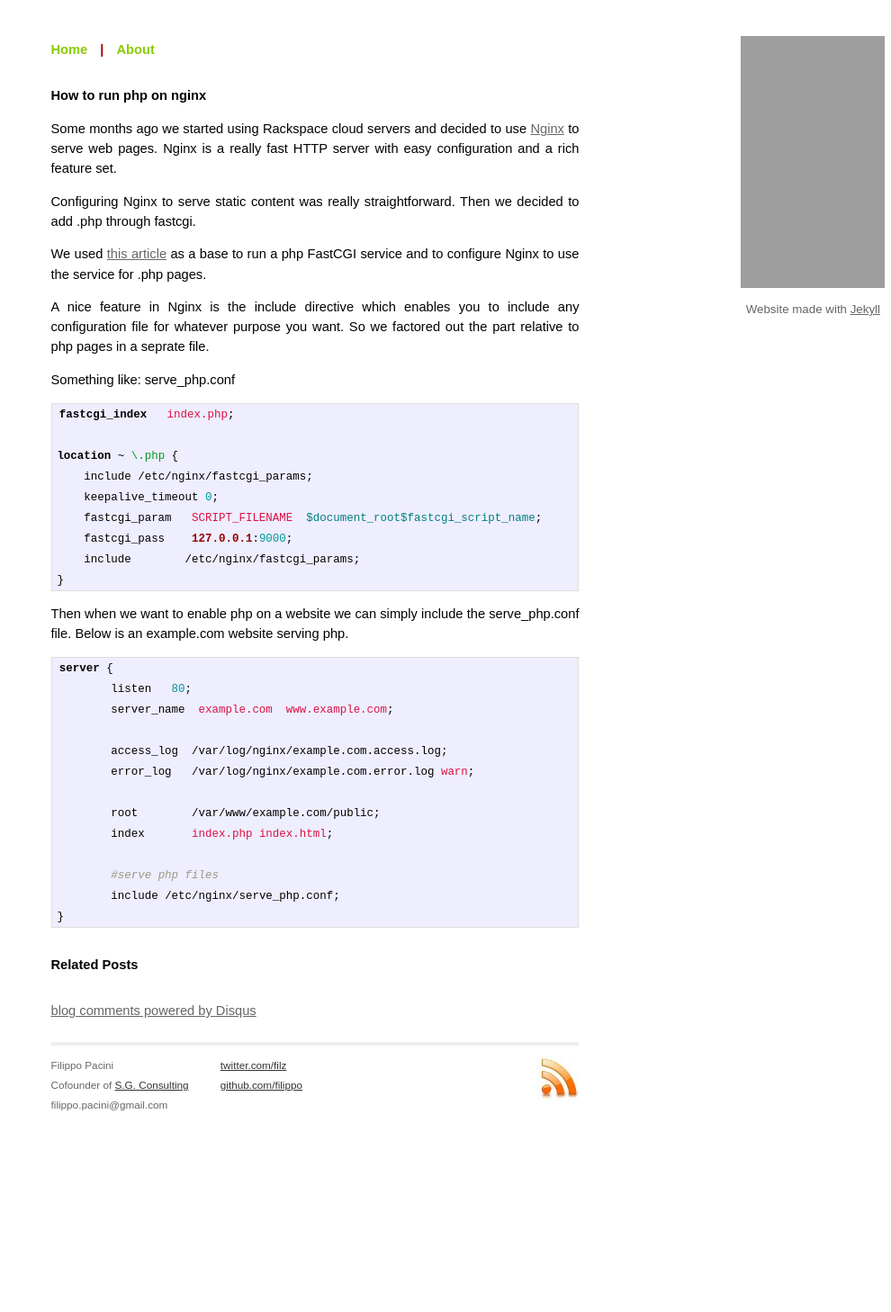
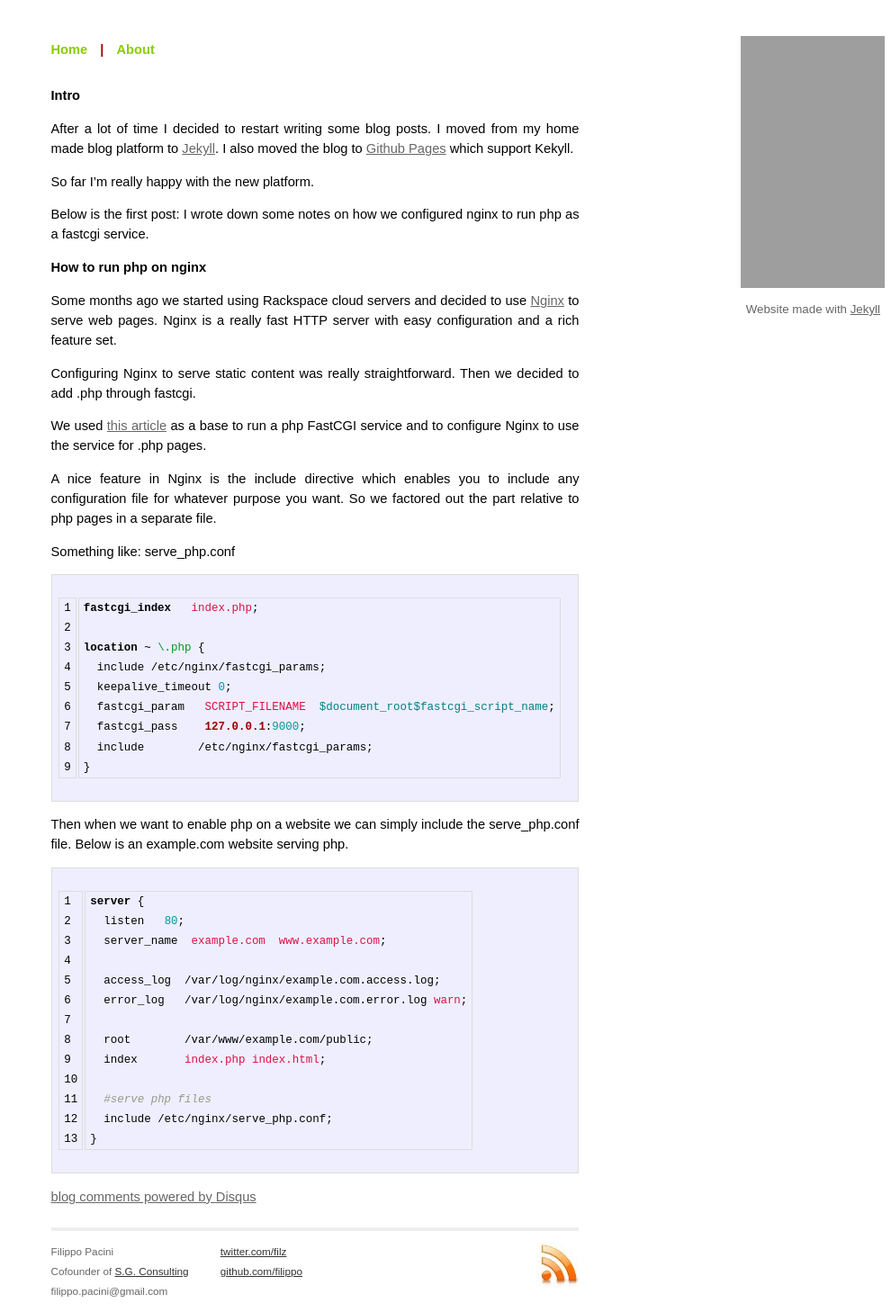
Before and after one commit to filippo/filippo.github.com, a Jekyll site: the page built from _posts/2010-11-16-how-to-run-php-on-nginx.md, in a window 1280 px wide. Shown: the whole page at 90% size, without its empty margins (290-1280 px from the left). Built offline with Jekyll 4.4.1, drawn with Linux system fonts in a browser that asks for light colours; Markdown is read by kramdown in place of the engine named in the settings; comment, search, counter and statistics services are not loaded; before the commit the page ends 1251 px from its top, so only the background shows below that; grey boxes are pictures that could not be loaded.

Commit message:
layout fixes

```diff
--- a/_layouts/default.html
+++ b/_layouts/default.html
@@ -18,6 +18,7 @@
 
   {{ content }}
 
+  <div class="clearer"></div>
   <footer class="footer">
     <div class="contact">
       <p>
--- a/_layouts/post.html
+++ b/_layouts/post.html
@@ -1,10 +1,11 @@
 ---
 layout: default
 ---
+<div class="clearer"></div>
 <div id="post">
 {{ content }}
 </div>
-
+<!--
 <div id="related">
   <h2>Related Posts</h2>
   <ul class="posts">
@@ -13,7 +14,7 @@
     {% endfor %}
   </ul>
 </div>
-
+-->
 <div id="disqus_thread"></div>
 <script type="text/javascript">
   /**
--- a/_posts/2010-11-16-how-to-run-php-on-nginx.md
+++ b/_posts/2010-11-16-how-to-run-php-on-nginx.md
@@ -3,6 +3,15 @@
 title: How to run php on nginx
 disqus_uid: how-to-run-php-on-nginx
 ---
+Intro
+================
+After a lot of time I decided to restart writing some blog posts.
+I moved from my home made blog platform to [Jekyll](https://github.com/mojombo/jekyll).
+I also moved the blog to [Github Pages](http://pages.github.com/) which support Kekyll.
+
+So far I'm really happy with the new platform.
+
+Below is the first post: I wrote down some notes on how we configured nginx to run php as a fastcgi service.
 
 {{ page.title }}
 ================
@@ -13,35 +22,35 @@
 
 We used [this article](http://tomasz.sterna.tv/2009/04/php-fastcgi-with-nginx-on-ubuntu/) as a base to run a php FastCGI service and to configure Nginx to use the service for .php pages.
 
-A nice feature in Nginx is the include directive which enables you to include any configuration file for whatever purpose you want. So we factored out the part relative to php pages in a seprate file.
+A nice feature in Nginx is the include directive which enables you to include any configuration file for whatever purpose you want. So we factored out the part relative to php pages in a separate file.
 
 Something like: serve_php.conf
-{% highlight nginx %}
+{% highlight nginx linenos %}
 fastcgi_index   index.php;
 
 location ~ \.php {
-    include /etc/nginx/fastcgi_params;
-    keepalive_timeout 0;
-    fastcgi_param   SCRIPT_FILENAME  $document_root$fastcgi_script_name;
-    fastcgi_pass    127.0.0.1:9000;
-    include        /etc/nginx/fastcgi_params;
+  include /etc/nginx/fastcgi_params;
+  keepalive_timeout 0;
+  fastcgi_param   SCRIPT_FILENAME  $document_root$fastcgi_script_name;
+  fastcgi_pass    127.0.0.1:9000;
+  include        /etc/nginx/fastcgi_params;
 }
 {% endhighlight %}
 
 Then when we want to enable php on a website we can simply include the serve_php.conf file.
 Below is an example.com website serving php.
-{% highlight nginx %}
+{% highlight nginx linenos %}
 server {
-	listen   80;
-	server_name  example.com  www.example.com;
+  listen   80;
+  server_name  example.com  www.example.com;
 
-	access_log  /var/log/nginx/example.com.access.log;
-        error_log   /var/log/nginx/example.com.error.log warn;
+  access_log  /var/log/nginx/example.com.access.log;
+  error_log   /var/log/nginx/example.com.error.log warn;
 
-        root        /var/www/example.com/public;
-        index       index.php index.html;
+  root        /var/www/example.com/public;
+  index       index.php index.html;
 
-	#serve php files
-	include /etc/nginx/serve_php.conf;
+  #serve php files
+  include /etc/nginx/serve_php.conf;
 }
 {% endhighlight %}
--- a/css/screen.css
+++ b/css/screen.css
@@ -217,3 +217,9 @@
 #banners p {color: #666;}
 
 .clearer {display: block; clear: both;}
+
+/* disqus styles */
+#disqus_thread {
+    margin: 1em 0 0.2em 0;
+}
+a.dsq-brlink {margin-bottom: 1em;}
```
